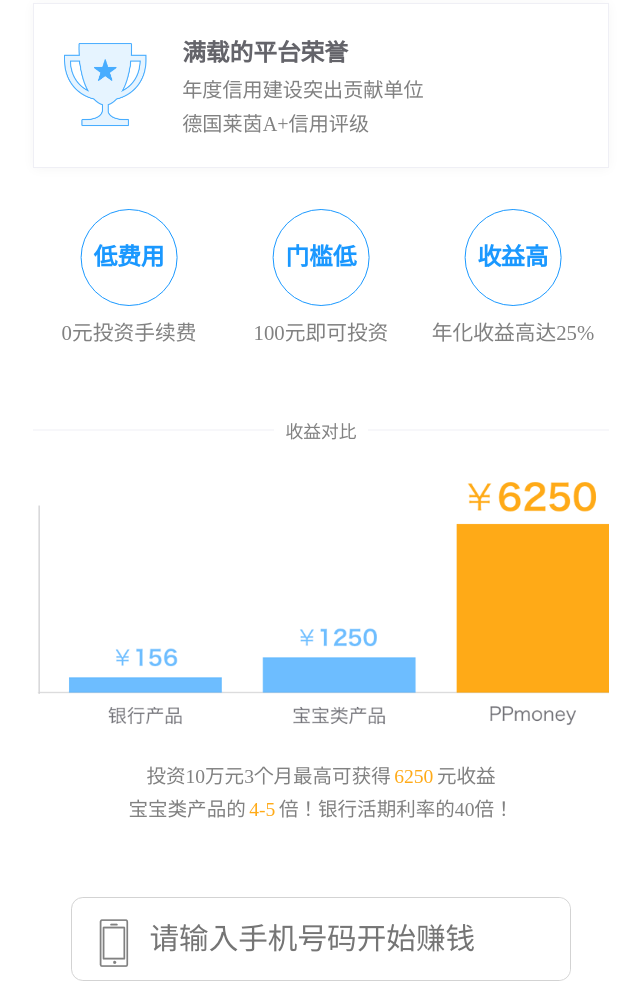
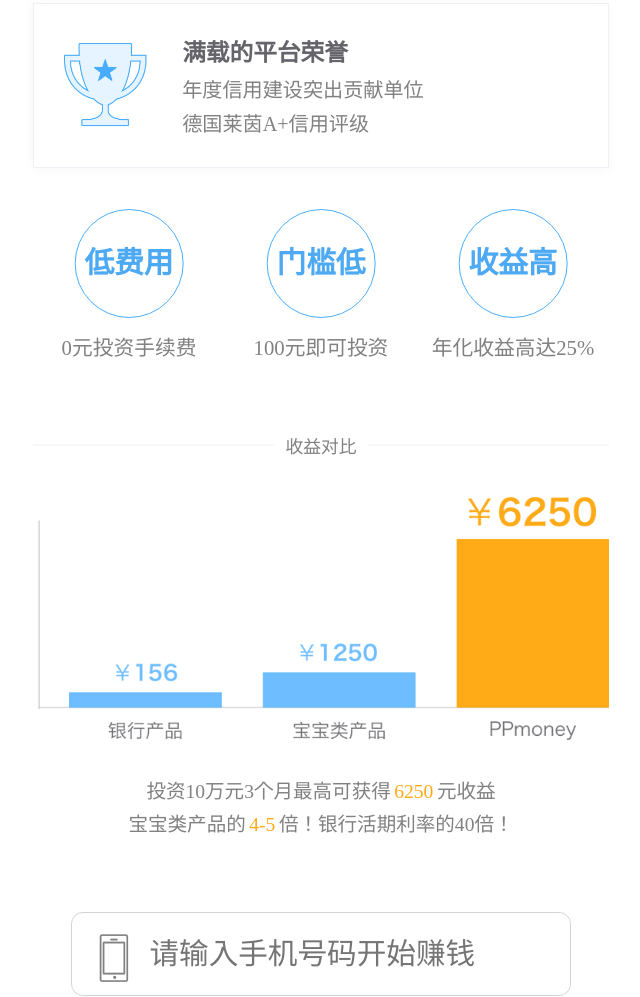
Before and after one commit to IDLEE/pp_register, a plain HTML site: page index.html in a window 1280 px wide. Shown: the part 1309-2306 px from the top of the page, without its empty margins (319-959 px from the left). Drawn offline with Linux system fonts and the light colour scheme.

Commit message:
费用字体大小

```diff
--- a/css/wrap_extension.css
+++ b/css/wrap_extension.css
@@ -816,7 +816,7 @@
   float: left;
   width: 33.33333%;
   position: relative;
-  padding-top: 2rem;
+  padding-top: 2.25rem;
   text-align: center;
   font-size: .35rem;
   color: #818181;
@@ -832,15 +832,15 @@
   -webkit-transform: translateX(-50%);
   transform: translateX(-50%);
   top: .2rem;
-  width: 1.6rem;
-  height: 1.6rem;
-  line-height: 1.6rem;
+  width: 1.8rem;
+  height: 1.8rem;
+  line-height: 1.8rem;
   border-radius: 100%;
-  border: 1px solid #1a98ff;
+  border: 1px solid #48adff;
   text-align: center;
-  font-size: .4rem;
+  font-size: .5rem;
   font-weight: bold;
-  color: #1a98ff;
+  color: #4ea9f3;
 }
 /* line 212, ../sass/wrap_extension.scss */
 .circle-list li.animated {
```
